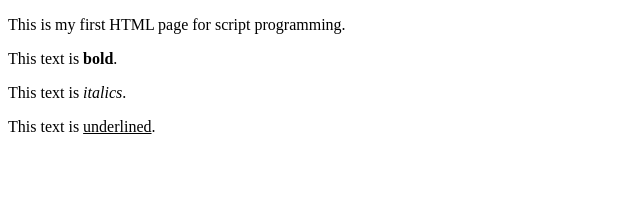
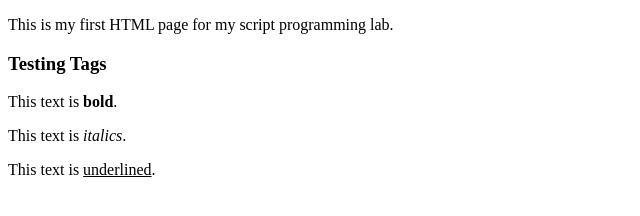
Before and after one commit to SKIMO-09/SKIMO-09.github.io, a plain HTML site: page index.html in a window 1280 px wide. Shown: the whole page, without its empty margins (0-640 px from the left). Drawn offline with Linux system fonts and the light colour scheme.

Commit message:
Revise index.html for lab work and formatting

```diff
--- a/index.html
+++ b/index.html
@@ -1,20 +1,28 @@
+<!-- Mohamed Ayyoub, EDIfu24-2 -->
 <!DOCTYPE html>
 <html>
 <head>
     <meta charset="UTF-8">
-    <title>My First Lab Work</title>
+
+    <title>Mohamed's Lab 1</title>
 </head>
 <body>
-    <p>This is my first HTML page for script programming.</p>
+
+    <p>This is my first HTML page for my script programming lab.</p>
+
+    <h3>Testing Tags</h3>
 
     <p>
         This text is <b>bold</b>.
     </p>
+
     <p>
         This text is <i>italics</i>.
     </p>
+
     <p>
         This text is <u>underlined</u>.
     </p>
+
 </body>
 </html>
```
